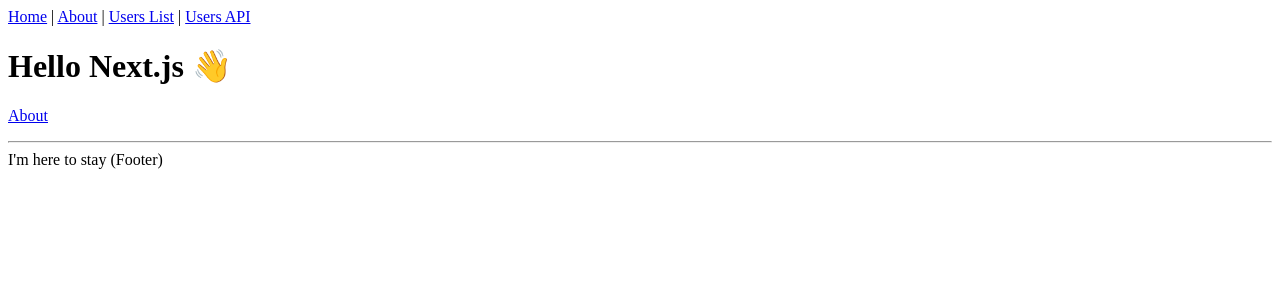
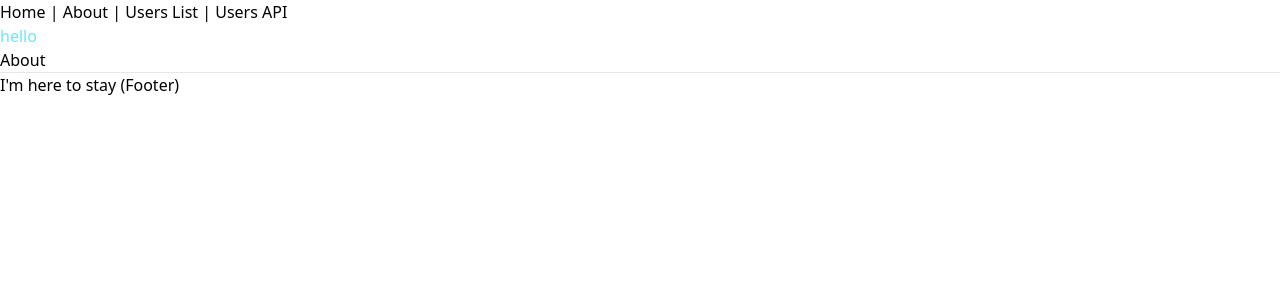
Before and after one commit to viniciusgit2/base, a Next.js app: page / in a window 1280 px wide. Shown: the top 300 px of the page. Built offline with nearby package versions, Linux system fonts and the light colour scheme.

Commit message:
base futura

```diff
--- a/package.json
+++ b/package.json
@@ -9,12 +9,16 @@
   "dependencies": {
     "next": "latest",
     "react": "^17.0.2",
-    "react-dom": "^17.0.2"
+    "react-dom": "^17.0.2",
+    "react-router-dom": "^6.4.2",
+    "tailwind": "^4.0.0"
   },
   "devDependencies": {
     "@types/node": "^12.12.21",
     "@types/react": "^17.0.2",
     "@types/react-dom": "^17.0.1",
+    "postcss-preset-env": "^7.8.2",
+    "tailwindcss": "^3.2.0",
     "typescript": "^4.8.3"
   }
 }
--- /dev/null
+++ b/pages/_app.tsx
@@ -0,0 +1,10 @@
+import React from 'react'
+import { AppProps } from 'next/app'
+
+import '../styles/index.css'
+
+function MyApp({ Component, pageProps }: AppProps) {
+  return <Component {...pageProps} />
+}
+
+export default MyApp;
--- a/pages/index.tsx
+++ b/pages/index.tsx
@@ -3,7 +3,7 @@
 
 const IndexPage = () => (
   <Layout title="Home | Next.js + TypeScript Example">
-    <h1>Hello Next.js 👋</h1>
+    <div className='text-cyan-300'>hello</div>
     <p>
       <Link href="/about">
         <a>About</a>
--- /dev/null
+++ b/postcss.config.js
@@ -0,0 +1,6 @@
+module.exports = {
+    plugins: {
+      tailwindcss: {},
+      autoprefixer: {},
+    },
+  }
--- /dev/null
+++ b/styles/index.css
@@ -0,0 +1,3 @@
+@tailwind base;
+@tailwind components;
+@tailwind utilities;
--- /dev/null
+++ b/tailwind.config.js
@@ -0,0 +1,11 @@
+/** @type {import('tailwindcss').Config} */
+module.exports = {
+  content: [
+    "./pages/**/*.{js,ts,jsx,tsx}",
+    "./components/**/*.{js,ts,jsx,tsx}",
+  ],
+  theme: {
+    extend: {},
+  },
+  plugins: [],
+}
```
Also changed, not shown: tsconfig.json (+15 -4 lines), 1 other file (tests, documents, lock files or other folders).
